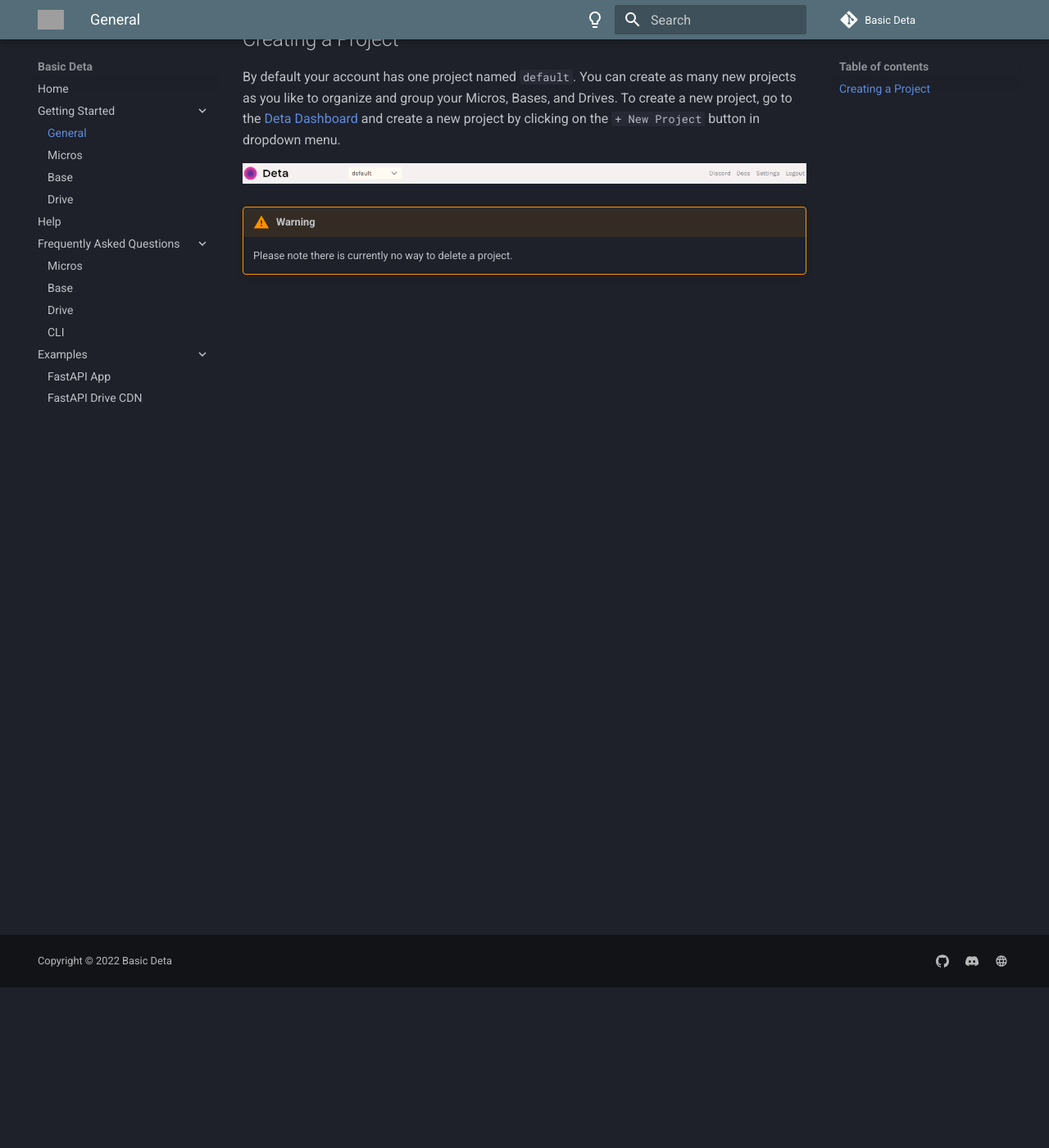
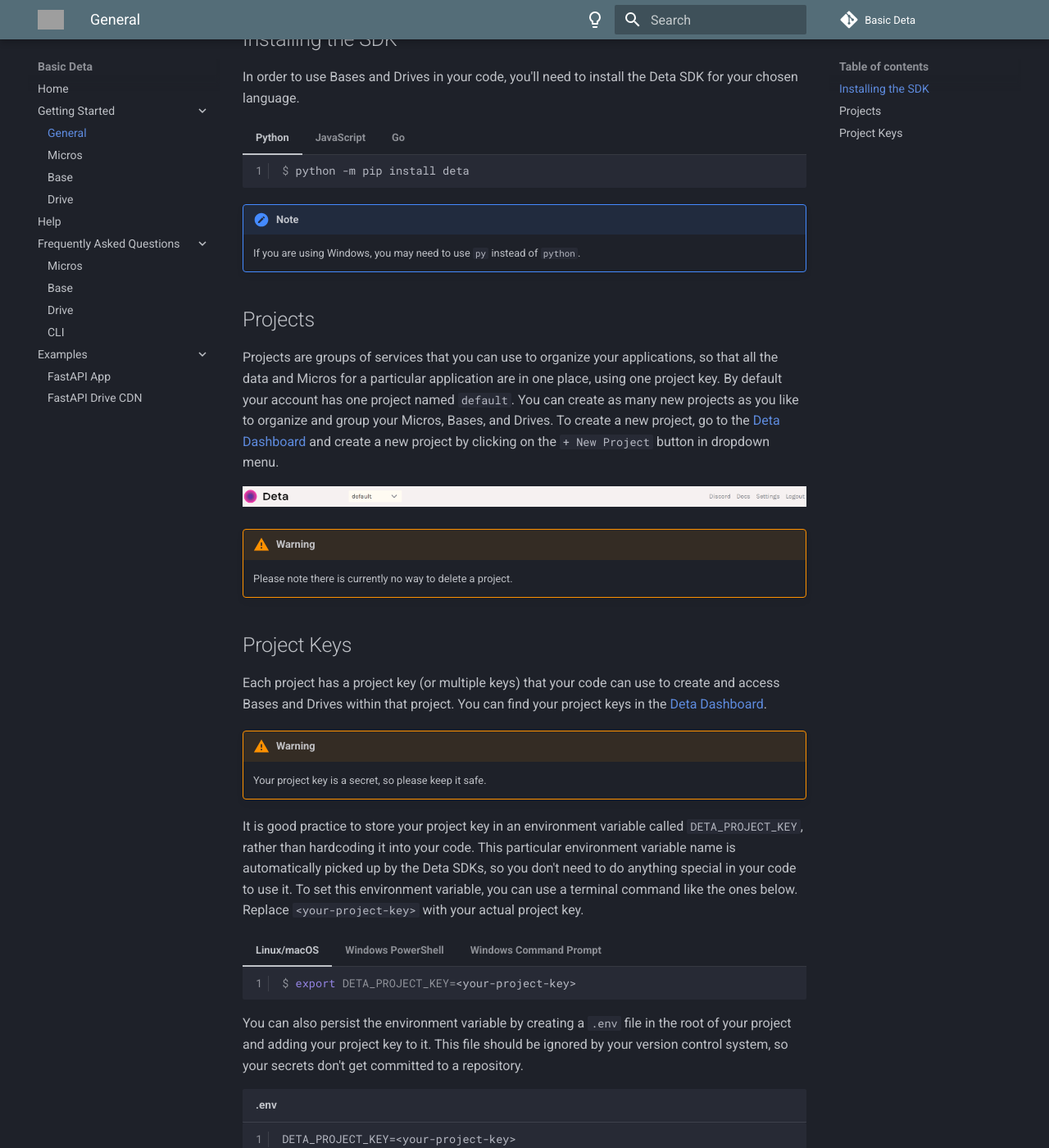
Before and after one commit to neobrains/deta-community, an MkDocs documentation site: the page built from docs/getting-started/general.md, in a window 1280 px wide and 1400 px high, scrolled down 196 px. Shown: the whole window at 82% size. Built offline with MkDocs 1.6.1 and Material for MkDocs 9.7.7, drawn with Linux system fonts in a browser that asks for light colours; comment, search, counter and statistics services are not loaded; some of the changed text lies outside the part shown; grey boxes are pictures that could not be loaded.

Commit message:
Add info about installing SDK and project keys in getting-started/general.md

````diff
--- a/docs/getting-started/general.md
+++ b/docs/getting-started/general.md
@@ -1,10 +1,69 @@
-# Getting Started with Projects
+# General Information
 
-## Creating a Project
-By default your account has one project named `default`. You can create as many new projects as you like to organize and group your Micros, Bases, and Drives.
+## Installing the SDK
+In order to use Bases and Drives in your code, you'll need to install the Deta SDK for your chosen language.
+
+=== "Python"
+    ```console
+    $ python -m pip install deta
+    ```
+
+=== "JavaScript"
+    ```console
+    $ npm install deta
+    ```
+
+=== "Go"
+    ```console
+    $ go get github.com/deta/deta-go
+    ```
+
+!!! note
+    If you are using Windows, you may need to use `py` instead of `python`.
+
+## Projects
+Projects are groups of services that you can use to organize your applications, so that all the data and Micros for a particular application are in one place, using one project key.
+By default your account has one project named `default`.
+You can create as many new projects as you like to organize and group your Micros, Bases, and Drives.
 To create a new project, go to the [Deta Dashboard](https://web.deta.sh/) and create a new project by clicking on the `+ New Project` button in dropdown menu.
 
 ![image](/images/create-project-1.png)
 
 !!! warning
     Please note there is currently no way to delete a project.
+
+## Project Keys
+Each project has a project key (or multiple keys) that your code can use to create and access Bases and Drives within that project.
+You can find your project keys in the [Deta Dashboard](https://web.deta.sh).
+
+!!! warning
+    Your project key is a secret, so please keep it safe.
+
+It is good practice to store your project key in an environment variable called `DETA_PROJECT_KEY`, rather than hardcoding it into your code.
+This particular environment variable name is automatically picked up by the Deta SDKs, so you don't need to do anything special in your code to use it.
+To set this environment variable, you can use a terminal command like the ones below.
+Replace `<your-project-key>` with your actual project key.
+
+=== "Linux/macOS"
+    ```console
+    $ export DETA_PROJECT_KEY=<your-project-key>
+    ```
+
+=== "Windows PowerShell"
+    ```powershell
+    > $env:DETA_PROJECT_KEY=<your-project-key>
+    ```
+
+=== "Windows Command Prompt"
+    ```shell
+    > set DETA_PROJECT_KEY=<your-project-key>
+    ```
+
+You can also persist the environment variable by creating a `.env` file in the root of your project and adding your project key to it.
+This file should be ignored by your version control system, so your secrets don't get committed to a repository.
+```txt title=".env"
+DETA_PROJECT_KEY=<your-project-key>
+```
+
+For more information on using `.env` files, see the [python-dotenv](https://pypi.org/project/python-dotenv/) documentation.
+TODO
````
